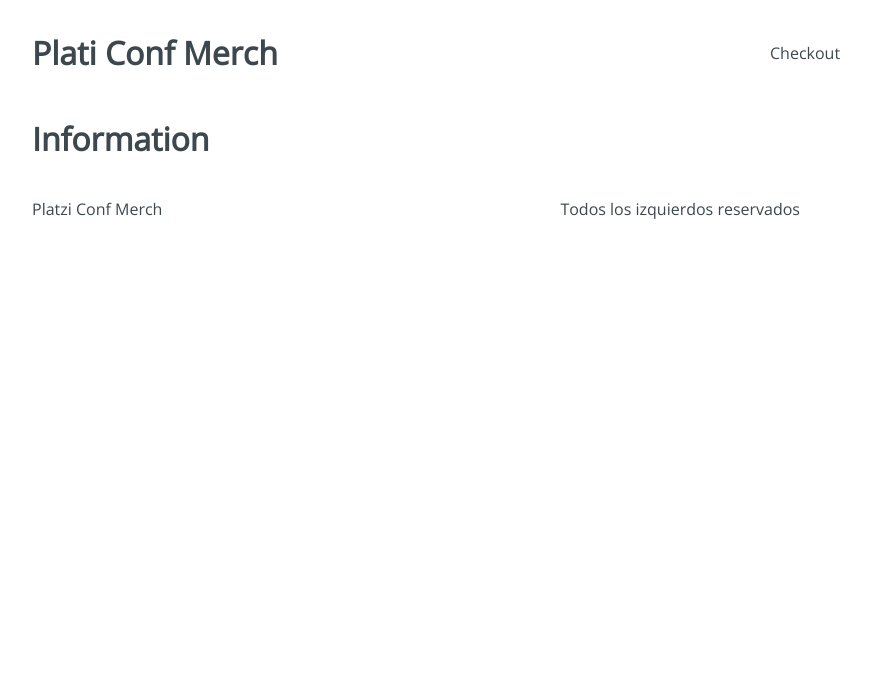
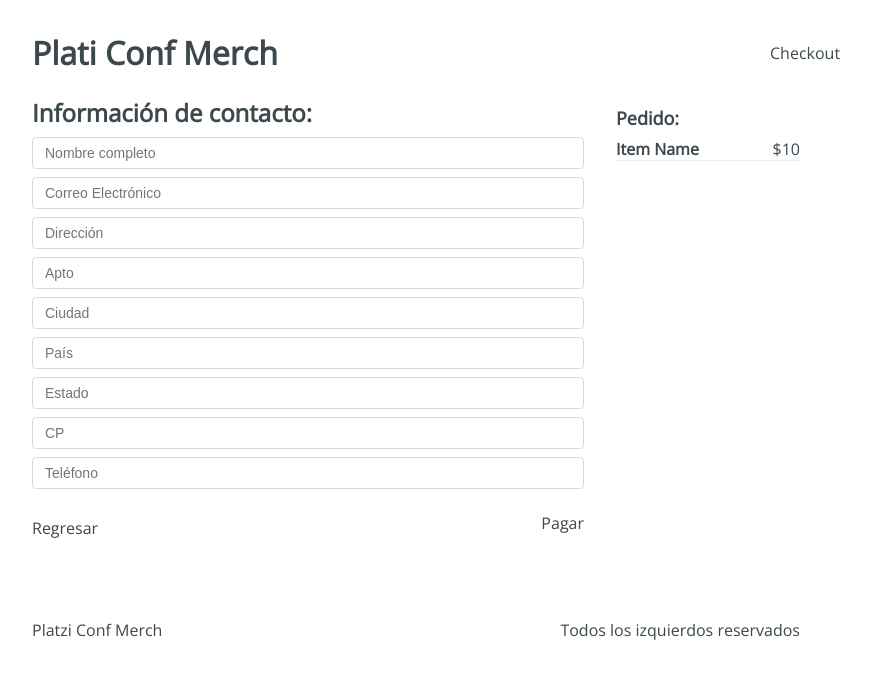
Before and after one commit to Neyen999/platziconf-merch, a React app: page /checkout/information in a window 1280 px wide. Shown: the top 678 px of the page, without its empty margins (224-1095 px from the left). Built offline with nearby package versions, Linux system fonts and the light colour scheme.

Commit message:
Maquetación y estilos de la informción de usuario

```diff
--- a/src/containers/Information.jsx
+++ b/src/containers/Information.jsx
@@ -1,8 +1,43 @@
 /* eslint-disable arrow-body-style */
 import React from 'react';
+import '../styles/components/Information.css';
 
 const Information = () => {
-  return <h1>Information</h1>;
+  return (
+    <div className="Information">
+      <div className="Information-content">
+        <div className="Information-head">
+          <h2>Información de contacto: </h2>
+        </div>
+        <div className="Information-form">
+          <form action="">
+            <input type="text" placeholder="Nombre completo" name="name" />
+            <input type="text" placeholder="Correo Electrónico" name="email" />
+            <input type="text" placeholder="Dirección" name="address" />
+            <input type="text" placeholder="Apto" name="apto" />
+            <input type="text" placeholder="Ciudad" name="city" />
+            <input type="text" placeholder="País" name="country" />
+            <input type="text" placeholder="Estado" name="state" />
+            <input type="text" placeholder="CP" name="cp" />
+            <input type="text" placeholder="Teléfono" name="phone" />
+          </form>
+        </div>
+        <div className="Information-buttons">
+          <div className="Information-back">Regresar</div>
+          <div className="Information-next">Pagar</div>
+        </div>
+      </div>
+      <div className="Information-sidebar">
+        <h3>Pedido: </h3>
+        <div className="Information-item">
+          <div className="Information-element">
+            <h4>Item Name</h4>
+            <span>$10</span>
+          </div>
+        </div>
+      </div>
+    </div>
+  );
 };
 
 export default Information;
```
